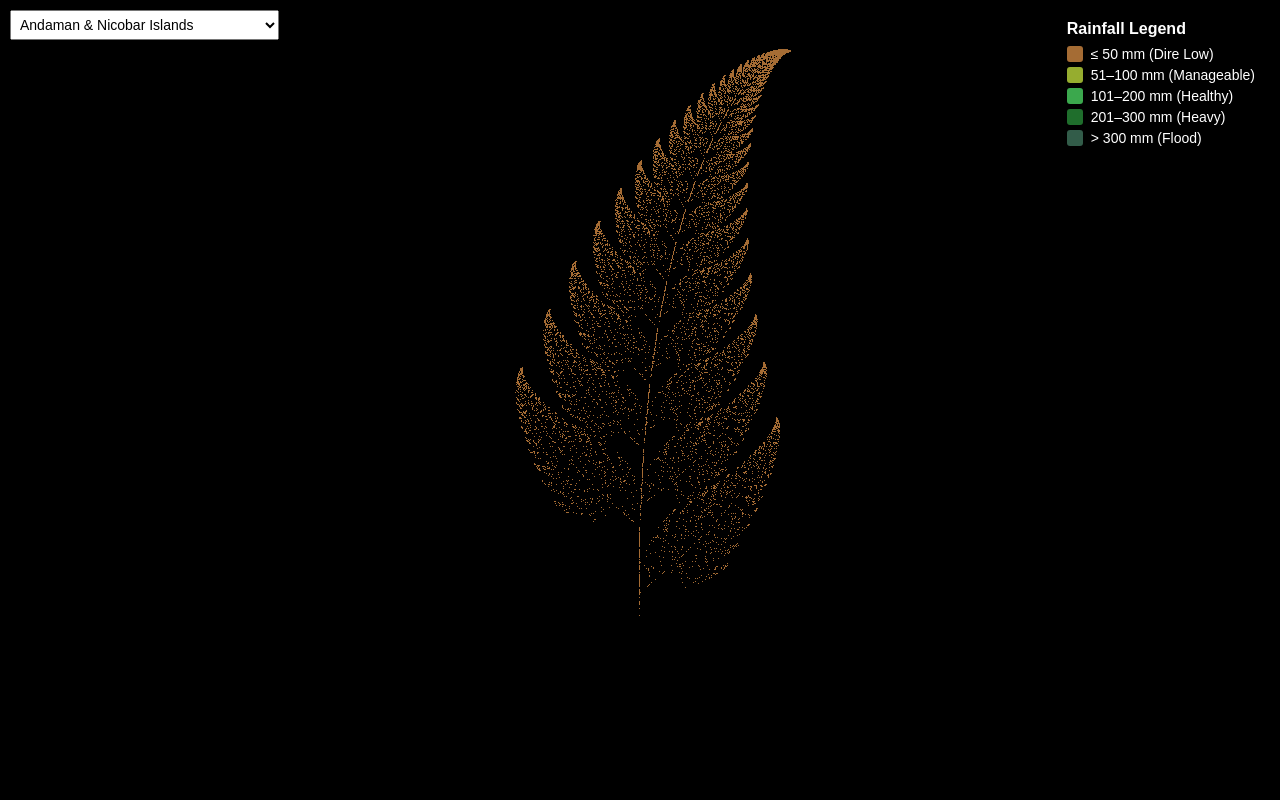
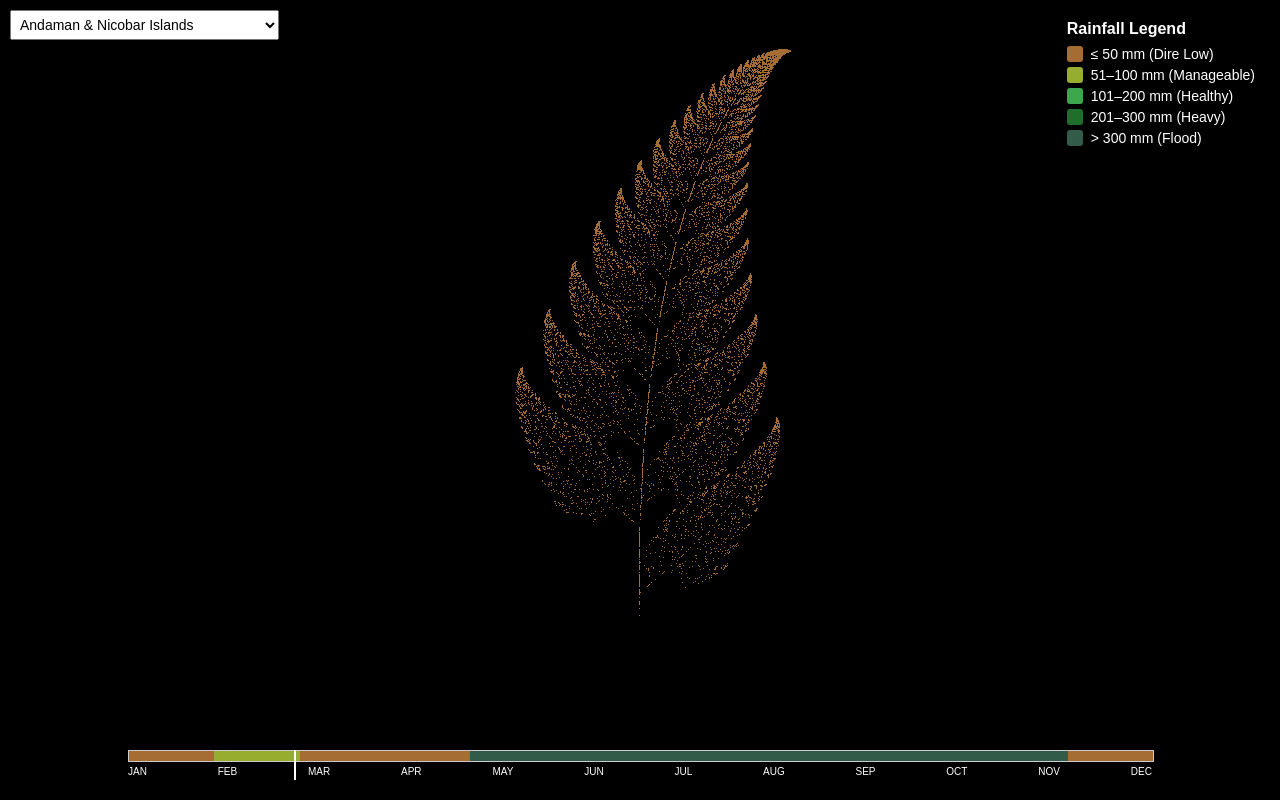
Before and after one commit to teletraanx/RainfallBarnsleyFern, a website built with Vite: page index.html in a window 1280 px wide. Built offline with nearby package versions, Linux system fonts and the light colour scheme; no server answers; animation ran at ten frames a second.

Commit message:
Added year timeline

```diff
--- a/index.html
+++ b/index.html
@@ -47,6 +47,48 @@
         padding: 5px;
         font-size: 14px;
       }
+
+      #timelineContainer {
+        position: absolute;
+        bottom: 20px;
+        left: 50%;
+        transform: translateX(-50%);
+        width: 80%;
+        height: 30px;
+        background-color: transparent;
+        z-index: 10;
+      }
+
+      #timelineBar {
+        display: flex;
+        height: 10px;
+        width: 100%;
+        border: 1px solid #ccc;
+        box-shadow: 0 0 5px rgba(0,0,0,0.2);
+      }
+
+      .timelineSegment {
+        flex: 1;
+      }
+
+      #timelineIndicator {
+        position: absolute;
+        top: 0;
+        width: 2px;
+        height: 30px;
+        background-color: white;
+        transition: left 0.3s ease-in-out;
+      }
+
+      #timelineLabels {
+        display: flex;
+        justify-content: space-between;
+        margin-top: 4px;
+        font-size: 10px;
+        color: white;
+        text-shadow: 0 0 3px black;
+        font-family: sans-serif;
+      }
     </style>
   </head>
 
@@ -62,6 +104,11 @@
       <div class="legend-item"><span style="background:#325c49"></span> > 300 mm (Flood)</div>
     </div>
 
+    <div id="timelineContainer">
+      <div id="timelineBar"></div>
+      <div id="timelineIndicator"></div>
+      <div id="timelineLabels"></div>
+    </div>
     <script type="module" src="/main.js"></script>
   </body>
 </html>
--- a/main.js
+++ b/main.js
@@ -158,6 +158,48 @@ dataText.color = 0x00ff00;
 const monthNames = ["JAN", "FEB", "MAR", "APR", "MAY", "JUN",
                     "JUL", "AUG", "SEP", "OCT", "NOV", "DEC"];
 
+// === Timeline Rendering ===
+const timelineBar = document.getElementById("timelineBar");
+const timelineIndicator = document.getElementById("timelineIndicator");
+
+function rainfallToColor(rainfall) {
+  if (rainfall <= 50) return "#a56c34";
+  if (rainfall <= 100) return "#96ad2f";
+  if (rainfall <= 200) return "#3ba84d";
+  if (rainfall <= 300) return "#1f6e2c";
+  return "#325c49";
+}
+
+function renderTimeline(row) {
+  timelineBar.innerHTML = ""; // Clear previous segments
+  const timelineLabels = document.getElementById("timelineLabels");
+  timelineLabels.innerHTML = ""; // Clear month labels
+
+  for (let i = 0; i < 12; i++) {
+    const monthName = monthNames[i];
+    const rainfall = parseFloat(row[monthName]) || 0;
+
+    // Create and append segment
+    const segment = document.createElement("div");
+    segment.className = "timelineSegment";
+    segment.style.background = rainfallToColor(rainfall);
+    timelineBar.appendChild(segment);
+
+    // Create and append month label
+    const label = document.createElement("div");
+    label.textContent = monthName;
+    timelineLabels.appendChild(label);
+  }
+
+  timelineIndicator.style.left = "0%";
+}
+
+function updateTimelineIndicator(monthIndex) {
+  const percent = (monthIndex / 12) * 100;
+  timelineIndicator.style.left = `calc(${percent}% - 5px)`;
+}
+
+
 // === Animation Loop ===
 function animate() {
   requestAnimationFrame(animate);
@@ -179,6 +221,13 @@ function animate() {
       dataText.sync();
 
       updateFern(rainfallValue || 0);
+
+      if (currentMonthIndex === 0) {
+        renderTimeline(row); // Only redraw timeline once per year
+      }
+
+      updateTimelineIndicator(currentMonthIndex);
+
     }
 
     currentMonthIndex++;
```
